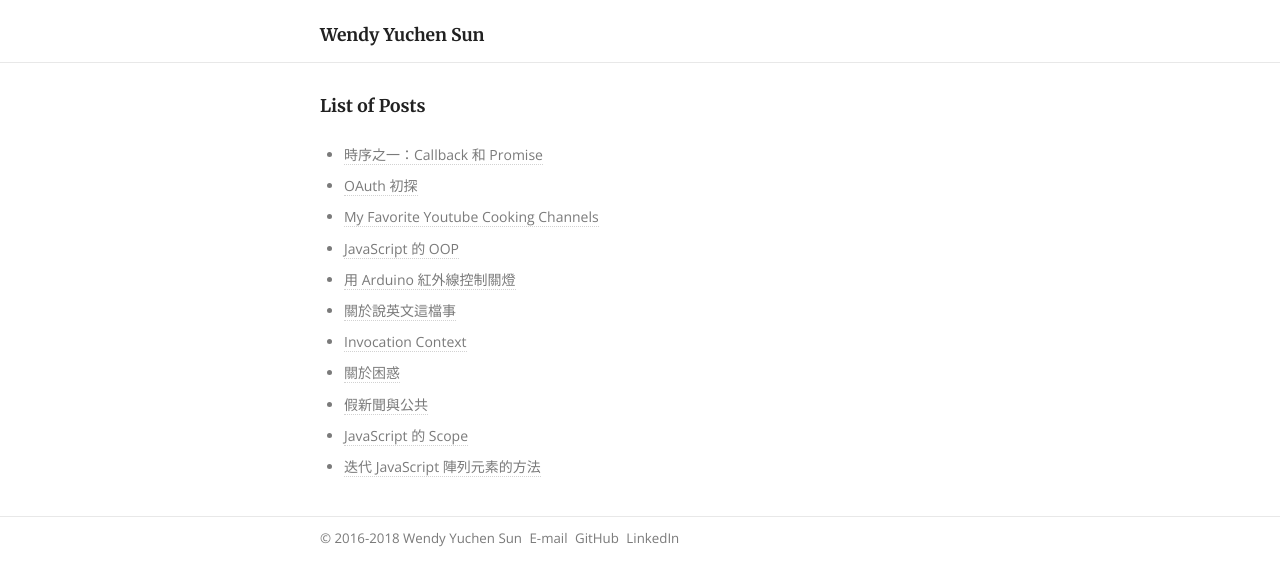
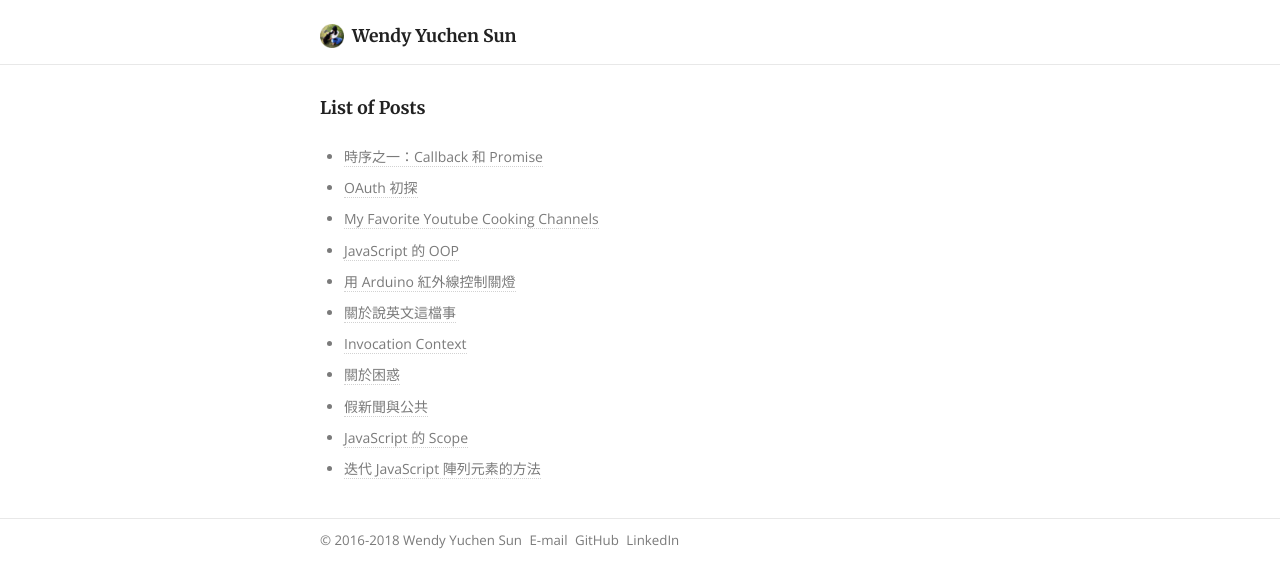
Before and after one commit to wendyyuchensun/wendyyuchensun.github.io, a Jekyll site: the page built from index.html, in a window 1280 px wide. Shown: the top 588 px of the page. Built offline with Jekyll 4.4.1, drawn with Linux system fonts in a browser that asks for light colours.

Commit message:
add site logo

```diff
--- a/_includes/header.html
+++ b/_includes/header.html
@@ -1,3 +1,4 @@
 <a href="{{ site.url }}" id="siteid">
+  <img class="logo" src="{{ site.url }}/assets/favicon-32x32.png">
   <h1>{{ site.title }}</h1>
 </a>
--- a/css/style.sass
+++ b/css/style.sass
@@ -52,6 +52,12 @@ figcaption
 
 // components
 #siteid
+  align-items: center
+  display: flex
+  .logo
+    height: 24px
+    margin-right: 0.5rem
+    width: 24px
   h1, h2
     display: inline-block
   h2
```
